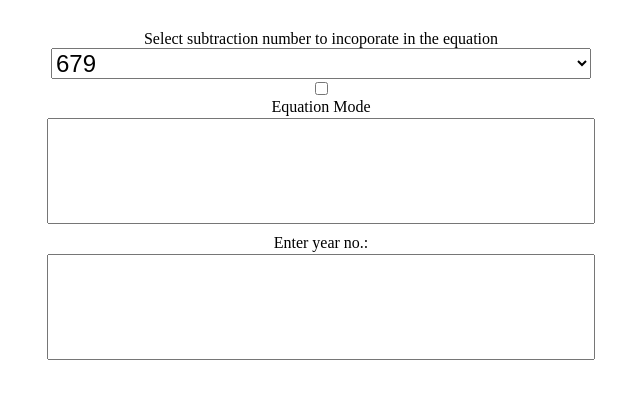
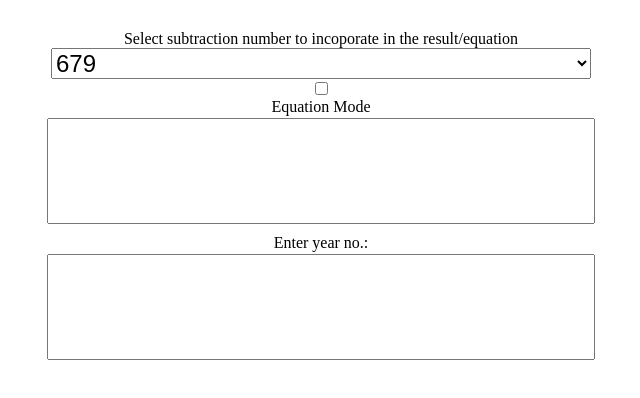
Before and after one commit to SomeUniqueUsername41/index.html, a plain HTML site: page index.html in a window 1280 px wide. Shown: the full height of the page, 319-959 px from the left. Drawn offline with Linux system fonts and the light colour scheme.

Commit message:
Update index.html

```diff
--- a/index.html
+++ b/index.html
@@ -37,7 +37,7 @@
 <body>
   <div class="container">
     <div id="output-form">
-      <label for="output-1">Select subtraction number to incoporate in the equation</label>
+      <label for="output-1">Select subtraction number to incoporate in the result/equation</label>
       <select id="select-1">
       <option value="679">679</option>
       <option value="678">678</option>
```
